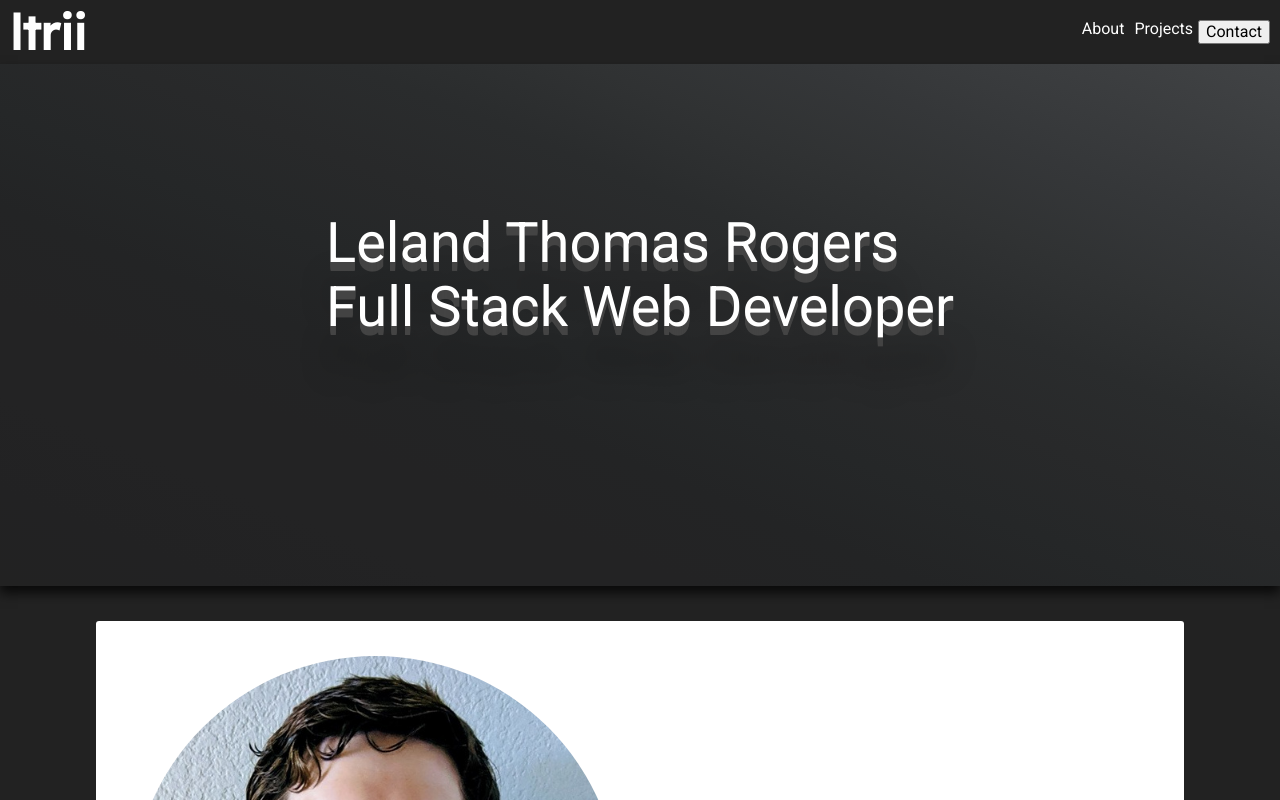
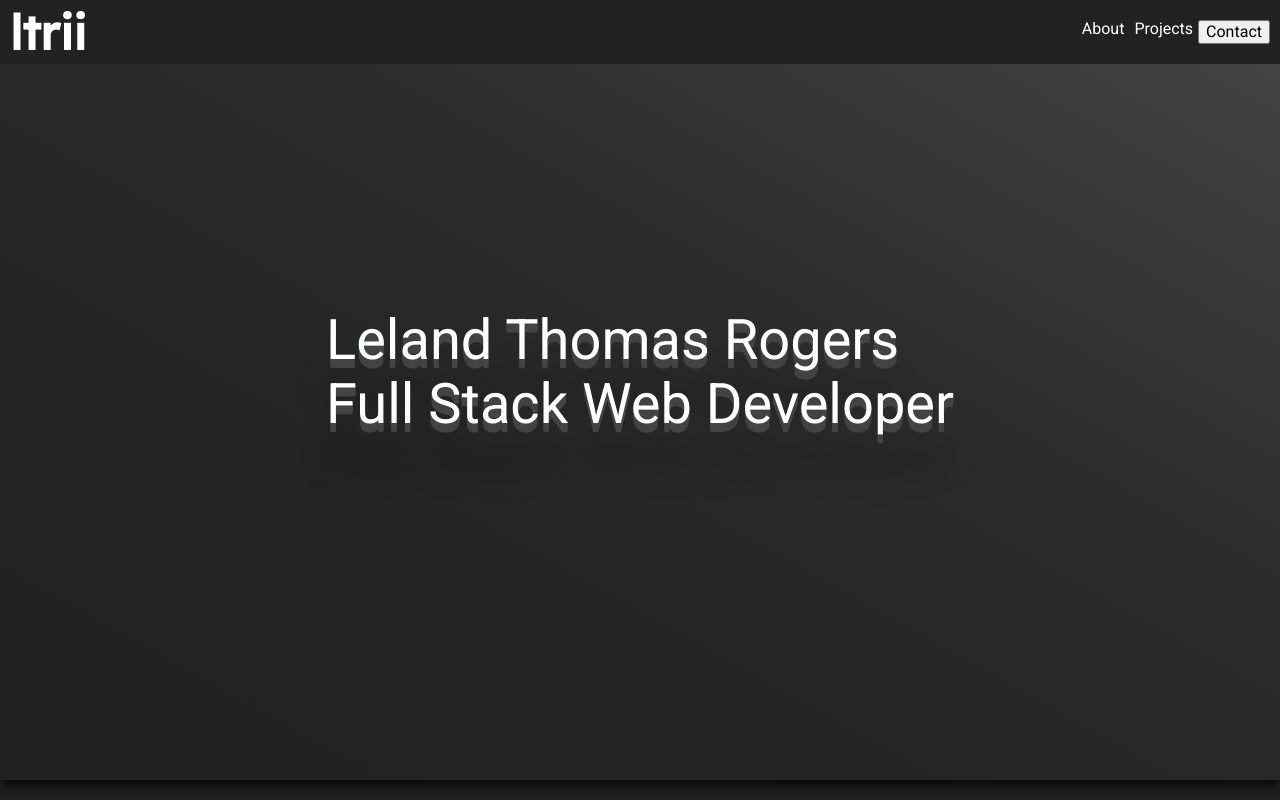
Before and after one commit to ltrii/port-ltrii, a React (Create React App) app: page / in a window 1280 px wide. Shown: the top 800 px of the page. Built offline with nearby package versions, Linux system fonts and the light colour scheme; a web font is replaced by a local one.

Commit message:
Landing view change

```diff
--- a/src/App.css
+++ b/src/App.css
@@ -14,3 +14,10 @@ body {
   justify-content: center;
   align-items: center;
 }
+
+.uppers {
+  height: 100vh;
+  box-sizing: border-box;
+  display: flex;
+  flex-direction: column;
+}
--- a/src/App.js
+++ b/src/App.js
@@ -15,8 +15,10 @@ function App() {
     <div className="App">
       <GlobalState>
         <div className="funcHold" id="contid">
-          <TopBar />
-          <JumboMain />
+          <div className="uppers">
+            <TopBar />
+            <JumboMain />
+          </div>
           <div className="lowers">
             <About />
             <Projects />
--- a/src/components/css/jumbo.css
+++ b/src/components/css/jumbo.css
@@ -1,5 +1,5 @@
 .jumboMain {
-    height: 522px;
+    height: 100%;
     display: flex;
     align-items: center;
     justify-content: center;
```
